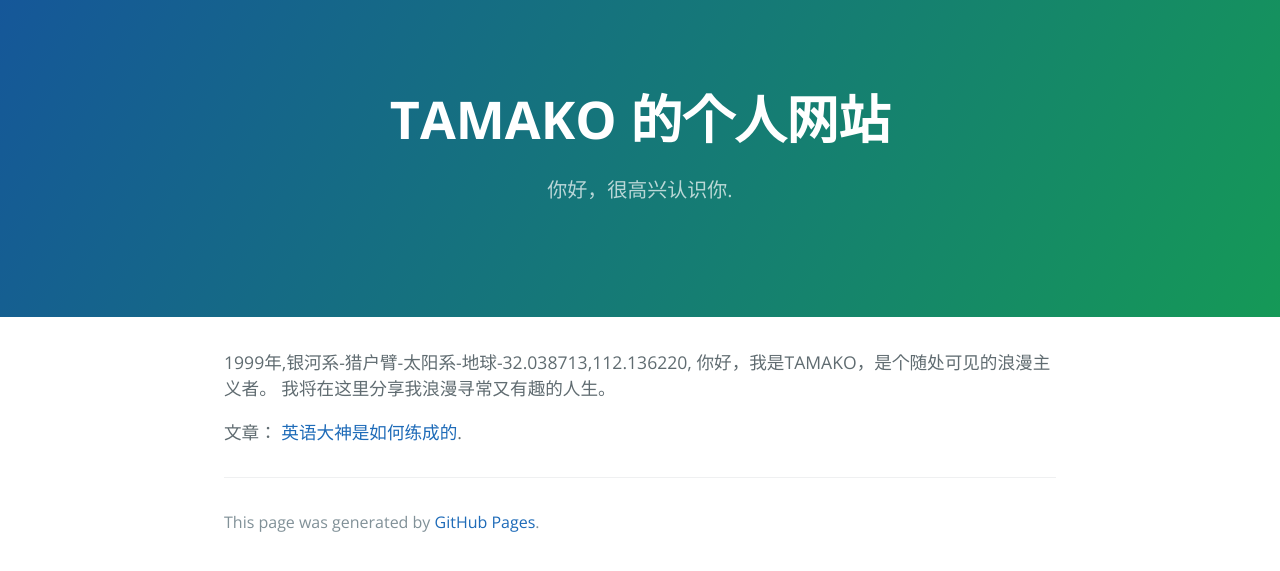
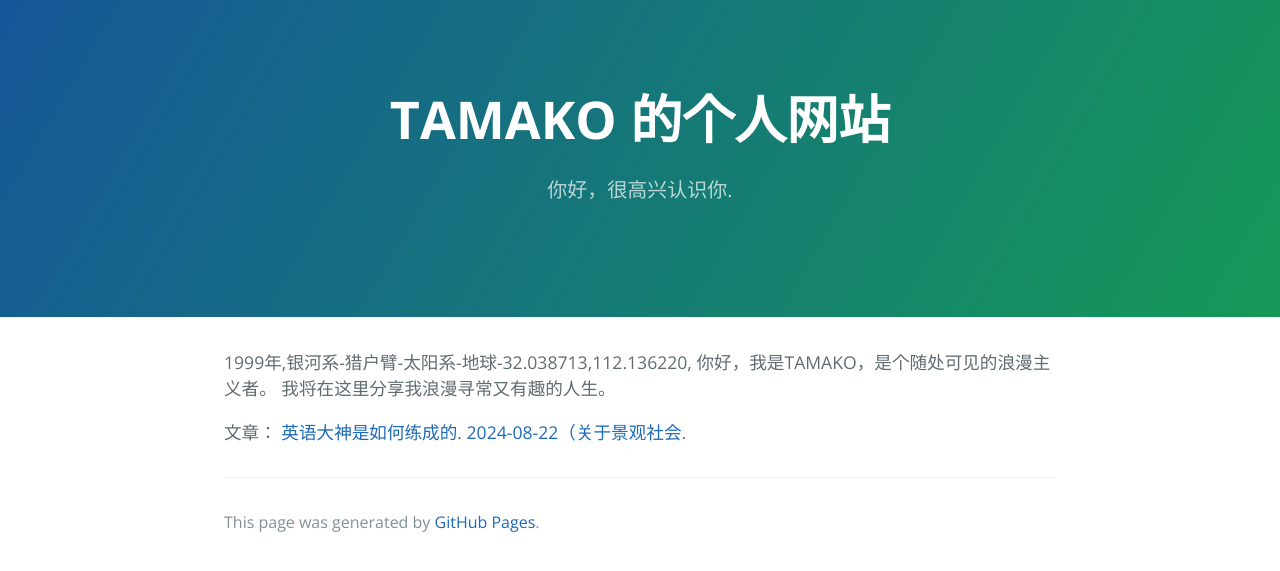
Before and after one commit to tamako23333/tamako23333.github.io, a Jekyll site: the page built from index.md, in a window 1280 px wide. Shown: the top 571 px of the page. Built offline with Jekyll 4.4.1, drawn with Linux system fonts in a browser that asks for light colours.

Commit message:
Update index.md

```diff
--- a/index.md
+++ b/index.md
@@ -8,3 +8,4 @@ layout: default
 
 文章：
 [英语大神是如何练成的](./another-page.html).
+[2024-08-22（关于景观社会](./关于景观社会.html).
```
